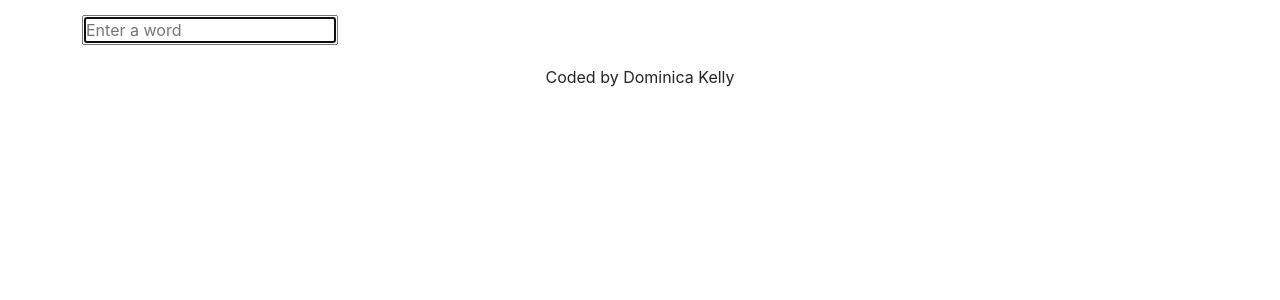
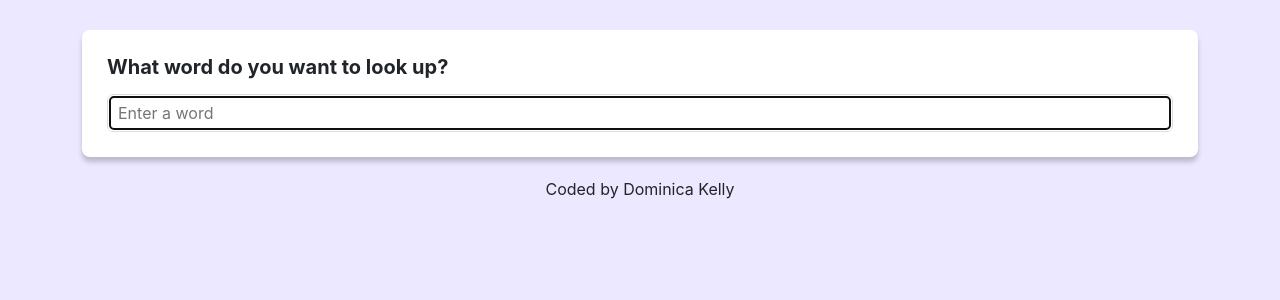
Before and after one commit to Its-Shio/dictionary-project, a React (Create React App) app: page / in a window 1280 px wide. Shown: the top 300 px of the page. Built offline with nearby package versions, Linux system fonts and the light colour scheme.

Commit message:
Added css

```diff
--- a/src/App.css
+++ b/src/App.css
@@ -1,3 +1,14 @@
+body {
+  background: #ece8ff;
+}
+a {
+  color: #af9eff;
+}
+
+.App-header {
+  margin: 30px 0;
+}
+
 .app-footer {
   text-align: center;
   margin: 20px 0;
--- a/src/Dictionary.css
+++ b/src/Dictionary.css
@@ -1,3 +1,20 @@
-.Dictionary {
-  margin: 15px 0;
+.Dictionary section {
+  padding: 25px;
+  background: white;
+  border-radius: 8px;
+  box-shadow: 0 5px 5px rgba(0, 0, 0, 0.2);
+  margin: 20px 0;
 }
+
+.Dictionary h1 {
+  font-size: 20px;
+  font-weight: bold;
+  margin-bottom: 15px;
+}
+
+.Dictionary input {
+  width: 100%;
+  border-radius: 6px;
+  padding: 6px 10px;
+  border: 1px solid #ddd;
+}
--- a/src/Dictionary.js
+++ b/src/Dictionary.js
@@ -24,6 +24,8 @@
 
   return (
     <div className="Dictionary">
+      <section>
+        <h1>What word do you want to look up?</h1>
         <form onSubmit={search}>
           <input
             type="search"
@@ -32,6 +34,7 @@
             onChange={handleKeywordChange}
           ></input>
         </form>
+      </section>
       <Results results={results} />
     </div>
   );
--- a/src/Examples.js
+++ b/src/Examples.js
@@ -3,7 +3,7 @@
   if (props.examples) {
     return (
       <p>
-        <strong>Example: </strong> <em>{props.examples}</em>
+        <em>"{props.examples}"</em>
       </p>
     );
   }
--- /dev/null
+++ b/src/Meaning.css
@@ -0,0 +1,9 @@
+.Meaning h3 {
+  font-size: 24px;
+  line-height: 1.5;
+  font-weight: bold;
+}
+.Meaning .Example {
+  opacity: 0.7;
+  font-style: italic;
+}
--- a/src/Meaning.js
+++ b/src/Meaning.js
@@ -1,19 +1,17 @@
 import React from "react";
 import Synonyms from "./Synonyms";
 import Examples from "./Examples";
+import "./Meaning.css";
 export default function Meaning(props) {
   console.log(props);
   return (
     <div className="Meaning">
       <h3>{props.meaning.partOfSpeech}</h3>
-      <h6>
-        <strong>Definition: </strong>
-        {props.meaning.definition}
-        <br />
+      <div className="Definition">{props.meaning.definition}</div>
+      <div className="Example">
         <Examples examples={props.meaning.example} />
-        <br />
-        <Synonyms synonyms={props.meaning.synonyms} />
-      </h6>
+      </div>
+      <Synonyms synonyms={props.meaning.synonyms} />
     </div>
   );
 }
--- /dev/null
+++ b/src/Results.css
@@ -0,0 +1,10 @@
+h2 {
+  font-size: 36px;
+  font-weight: bold;
+  line-height: 1.5;
+}
+h4 {
+  font-size: 18px;
+  font-weight: bold;
+  color: #726f80;
+}
--- a/src/Results.js
+++ b/src/Results.js
@@ -1,17 +1,20 @@
 import React from "react";
 import Meaning from "./Meaning";
+import "./Results.css";
 export default function Result(props) {
   if (props.results) {
     console.log(props);
     return (
       <div className="Result">
-        <h2>{props.results.word}</h2>
-        {props.results.phonetic}
+        <section>
+          <h2>{props.results.word}</h2>
+          <h4>/{props.results.phonetic}/</h4>
+        </section>
         {props.results.meanings.map(function (meaning, index) {
           return (
-            <div key="index">
+            <section key="index">
               <Meaning meaning={meaning} />
-            </div>
+            </section>
           );
         })}
       </div>
--- /dev/null
+++ b/src/Synonyms.css
@@ -0,0 +1,12 @@
+.Synonyms {
+  margin: 30px 0 0;
+  padding: 0;
+}
+
+.Synonyms li {
+  font-size: 15px;
+  display: inline-block;
+  padding-right: 15px;
+  line-height: 1;
+  font-style: italic;
+}
--- a/src/Synonyms.js
+++ b/src/Synonyms.js
@@ -1,4 +1,5 @@
 import React from "react";
+import "./Synonyms.css";
 export default function Synonyms(props) {
   if (props.synonyms) {
     return (
```
Lines whose indentation alone changed are shown as unchanged.
